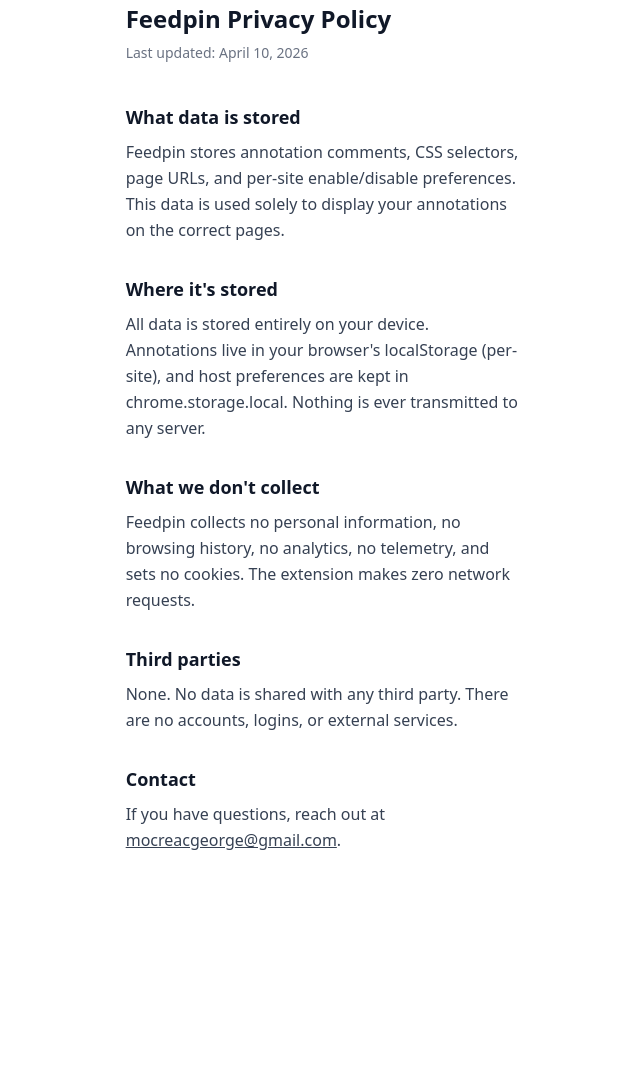
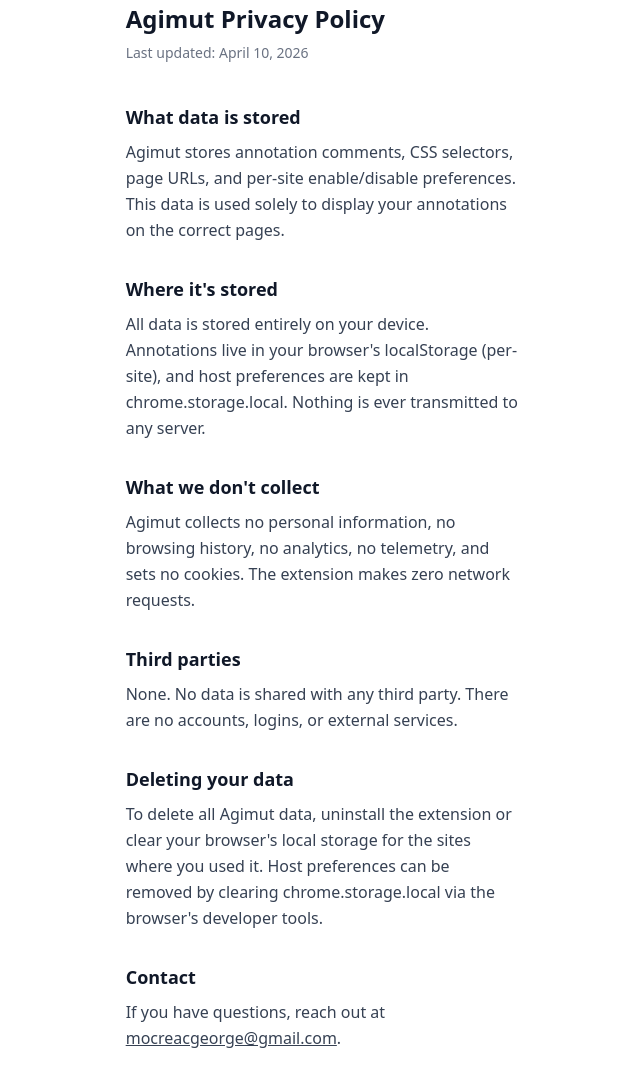
Before and after one commit to mocreac/mocreac, a website: page privacy-policy/index.html in a window 1280 px wide. Shown: the part 102-1188 px from the top of the page, without its empty margins (317-957 px from the left). Before the commit the page ends 1003 px from the top, so only its background shows below. Drawn offline with nearby package versions, Linux system fonts and the light colour scheme.

Commit message:
name change

```diff
--- a/privacy-policy/index.html
+++ b/privacy-policy/index.html
@@ -3,11 +3,11 @@
     <head>
         <meta charset="UTF-8" />
         <meta name="viewport" content="width=device-width, initial-scale=1.0" />
-        <title>Feedpin - Privacy Policy</title>
+        <title>Agimut - Privacy Policy</title>
         <script src="https://cdn.jsdelivr.net/npm/@tailwindcss/browser@4"></script>
         <meta
             name="description"
-            content="Privacy Policy for Feedpin - a design annotation Chrome extension"
+            content="Privacy Policy for Agimut - a design annotation Chrome extension"
         />
     </head>
     <body class="bg-white text-gray-900 font-sans">
@@ -23,45 +23,71 @@
             </a>
             <a
                 target="_blank"
+                rel="noopener"
                 href="https://t.me/georgemocreac"
                 class="text-md font-sans underline"
-            >Telegram</a>
+                >Telegram</a
+            >
             <a
                 target="_blank"
+                rel="noopener"
                 href="mailto:mocreacgeorge@gmail.com"
                 class="text-md underline"
-            >Email</a>
+                >Email</a
+            >
         </header>
 
         <main class="mx-auto w-full lg:w-1/3 p-4 py-12">
-            <h1 class="text-2xl font-bold mb-2">Feedpin Privacy Policy</h1>
-            <p class="text-sm text-gray-500 mb-10">Last updated: April 10, 2026</p>
+            <h1 class="text-2xl font-bold mb-2">Agimut Privacy Policy</h1>
+            <p class="text-sm text-gray-500 mb-10">
+                Last updated: April 10, 2026
+            </p>
 
             <section class="mb-8">
                 <h2 class="text-lg font-semibold mb-2">What data is stored</h2>
                 <p class="text-gray-700 leading-relaxed">
-                    Feedpin stores annotation comments, CSS selectors, page URLs, and per-site enable/disable preferences. This data is used solely to display your annotations on the correct pages.
+                    Agimut stores annotation comments, CSS selectors, page URLs,
+                    and per-site enable/disable preferences. This data is used
+                    solely to display your annotations on the correct pages.
                 </p>
             </section>
 
             <section class="mb-8">
                 <h2 class="text-lg font-semibold mb-2">Where it's stored</h2>
                 <p class="text-gray-700 leading-relaxed">
-                    All data is stored entirely on your device. Annotations live in your browser's localStorage (per-site), and host preferences are kept in chrome.storage.local. Nothing is ever transmitted to any server.
+                    All data is stored entirely on your device. Annotations live
+                    in your browser's localStorage (per-site), and host
+                    preferences are kept in chrome.storage.local. Nothing is
+                    ever transmitted to any server.
                 </p>
             </section>
 
             <section class="mb-8">
-                <h2 class="text-lg font-semibold mb-2">What we don't collect</h2>
+                <h2 class="text-lg font-semibold mb-2">
+                    What we don't collect
+                </h2>
                 <p class="text-gray-700 leading-relaxed">
-                    Feedpin collects no personal information, no browsing history, no analytics, no telemetry, and sets no cookies. The extension makes zero network requests.
+                    Agimut collects no personal information, no browsing
+                    history, no analytics, no telemetry, and sets no cookies.
+                    The extension makes zero network requests.
                 </p>
             </section>
 
             <section class="mb-8">
                 <h2 class="text-lg font-semibold mb-2">Third parties</h2>
                 <p class="text-gray-700 leading-relaxed">
-                    None. No data is shared with any third party. There are no accounts, logins, or external services.
+                    None. No data is shared with any third party. There are no
+                    accounts, logins, or external services.
+                </p>
+            </section>
+
+            <section class="mb-8">
+                <h2 class="text-lg font-semibold mb-2">Deleting your data</h2>
+                <p class="text-gray-700 leading-relaxed">
+                    To delete all Agimut data, uninstall the extension or clear
+                    your browser's local storage for the sites where you used
+                    it. Host preferences can be removed by clearing
+                    chrome.storage.local via the browser's developer tools.
                 </p>
             </section>
 
@@ -69,7 +95,9 @@
                 <h2 class="text-lg font-semibold mb-2">Contact</h2>
                 <p class="text-gray-700 leading-relaxed">
                     If you have questions, reach out at
-                    <a href="mailto:mocreacgeorge@gmail.com" class="underline">mocreacgeorge@gmail.com</a>.
+                    <a href="mailto:mocreacgeorge@gmail.com" class="underline"
+                        >mocreacgeorge@gmail.com</a
+                    >.
                 </p>
             </section>
         </main>
```
